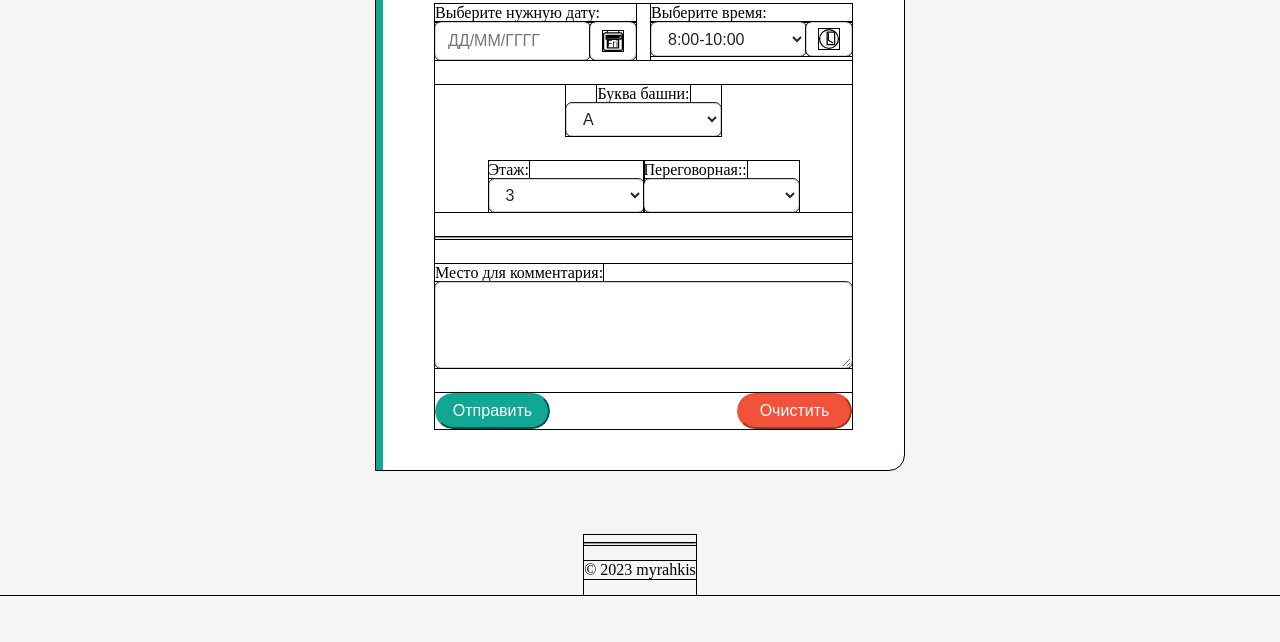
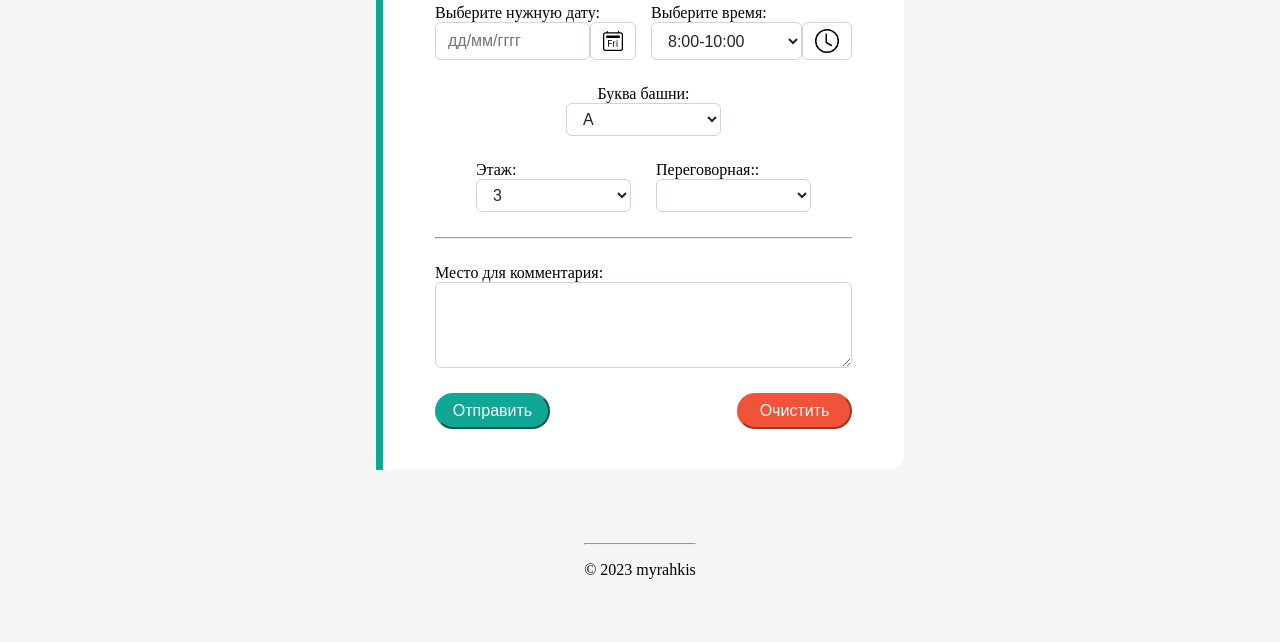
Before and after one commit to myrahkis/booking-meeting-room-vk, a plain HTML site: page index.html in a window 1280 px wide. Shown: the part 158-800 px from the top of the page. Drawn offline with nearby package versions, Linux system fonts and the light colour scheme.

Commit message:
minor fixes

```diff
--- a/index.html
+++ b/index.html
@@ -31,7 +31,7 @@
                             <div class="date-time-picker__date">
                                 <label for="text">Выберите нужную дату:</label>
                                 <div class="input-group">
-                                    <input type="text" class="form-control" id="datepicker" name='date' placeholder="ДД/MM/ГГГГ"/>
+                                    <input type="text" class="form-control" id="datepicker" name='date' placeholder="дд/мм/гггг"/>
                                     <span class="input-group__icon">
                                         <svg xmlns="http://www.w3.org/2000/svg" width="20" height="20" fill="currentColor" class="bi bi-calendar2-day" viewBox="0 0 16 16">
                                             <path d="M4.684 12.523v-2.3h2.261v-.61H4.684V7.801h2.464v-.61H4v5.332h.684zm3.296 0h.676V9.98c0-.554.227-1.007.953-1.007.125 0 .258.004.329.015v-.613a1.806 1.806 0 0 0-.254-.02c-.582 0-.891.32-1.012.567h-.02v-.504H7.98v4.105zm2.805-5.093c0 .238.192.425.43.425a.428.428 0 1 0 0-.855.426.426 0 0 0-.43.43zm.094 5.093h.672V8.418h-.672v4.105z"/>
@@ -54,7 +54,7 @@
                                             <option value="6">18:00-20:00</option>
                                         </select>
                                         <span class="input-group__icon">
-                                            <svg xmlns="http://www.w3.org/2000/svg" width="20" height="20" fill="currentColor" class="bi bi-clock" viewBox="0 0 16 16">
+                                            <svg xmlns="http://www.w3.org/2000/svg" width="24" height="24" fill="currentColor" class="bi bi-clock" viewBox="0 0 16 16">
                                                 <path d="M8 3.5a.5.5 0 0 0-1 0V9a.5.5 0 0 0 .252.434l3.5 2a.5.5 0 0 0 .496-.868L8 8.71V3.5z"/>
                                                 <path d="M8 16A8 8 0 1 0 8 0a8 8 0 0 0 0 16zm7-8A7 7 0 1 1 1 8a7 7 0 0 1 14 0z"/>
                                             </svg>
--- a/main.scss
+++ b/main.scss
@@ -4,7 +4,7 @@
 
 * {
     box-sizing: border-box;
-    outline: 1px solid;
+    // outline: 1px solid;
 }
 
 html, body {
--- a/scss/_layout.scss
+++ b/scss/_layout.scss
@@ -90,6 +90,8 @@ $margin-inbetween: 25px;
 
 .select-dropdowns__floor-room__floor {
     min-width: $inputs-min-width;
+    margin-right: $margin-inbetween;
+
 }
 
 .select-dropdowns__floor-room__room {
```
Also changed, not shown: main.css, 1 other file.
